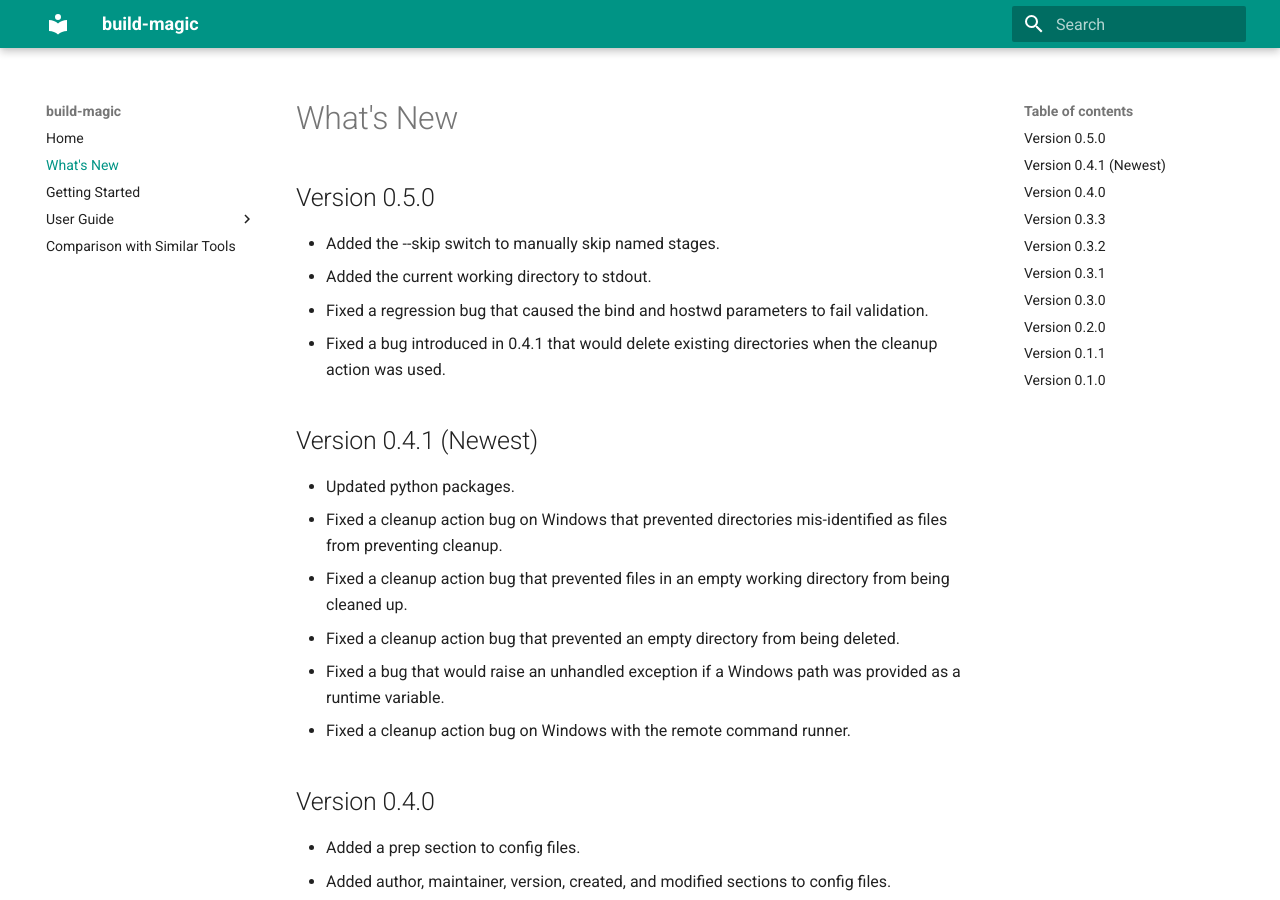
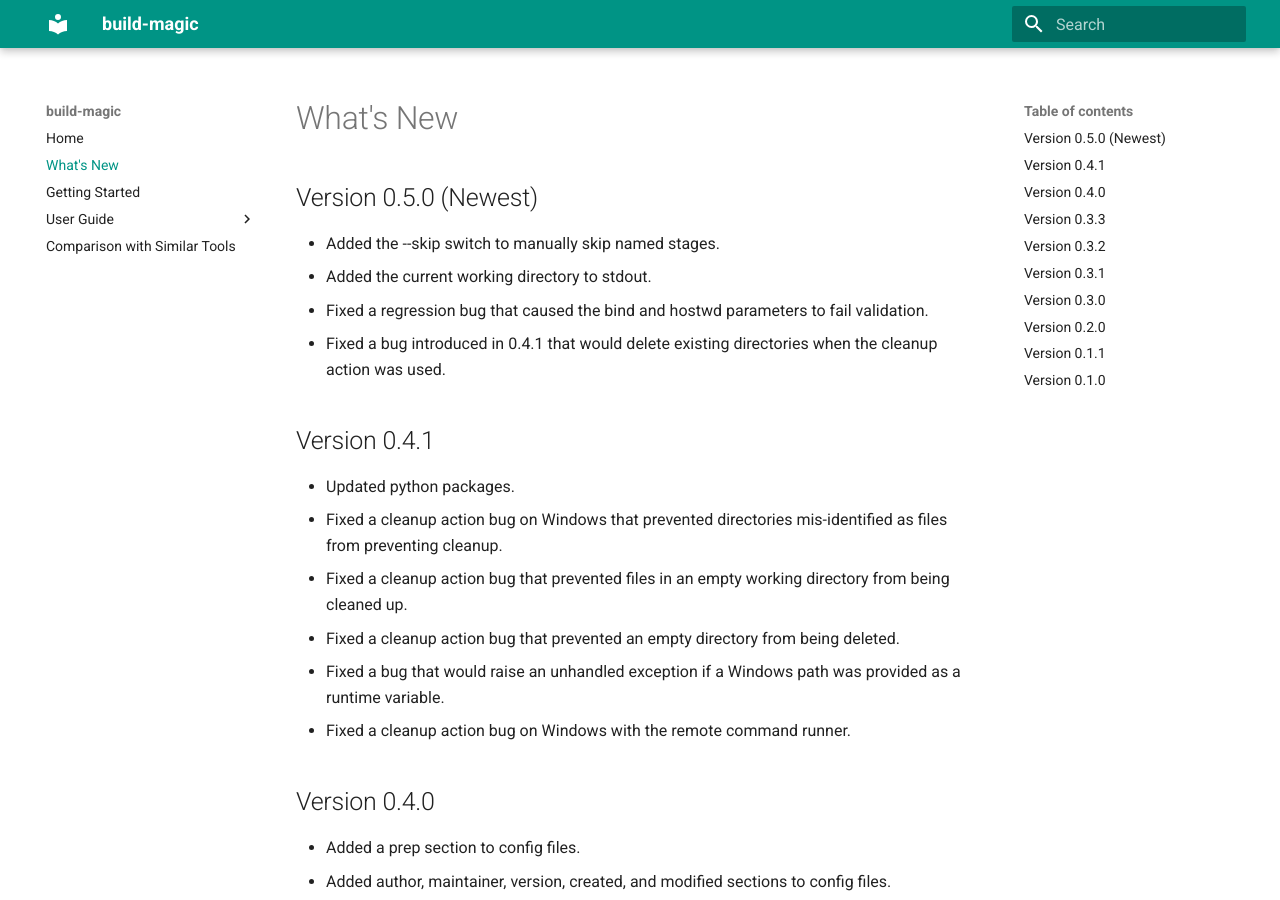
Before and after one commit to cmmorrow/build-magic, an MkDocs documentation site: the page built from docs/CHANGELOG.md, in a window 1280 px wide and 900 px high. Built offline with MkDocs 1.6.1 and Material for MkDocs 9.7.7, drawn with Linux system fonts in a browser that asks for light colours.

Commit message:
Bump to 0.5.0

```diff
--- a/build_magic/__init__.py
+++ b/build_magic/__init__.py
@@ -5,7 +5,7 @@
     * CommandRunner - An abstract class for defining methods for executing commands.
 """
 
-__version__ = '0.5.0rc0'
+__version__ = '0.5.0'
 
 __all__ = [
     'cli',
--- a/docs/CHANGELOG.md
+++ b/docs/CHANGELOG.md
@@ -1,13 +1,13 @@
 # What's New
 
-## Version 0.5.0
+## Version 0.5.0 (Newest)
 
 * Added the --skip switch to manually skip named stages.
 * Added the current working directory to stdout.
 * Fixed a regression bug that caused the bind and hostwd parameters to fail validation.
 * Fixed a bug introduced in 0.4.1 that would delete existing directories when the cleanup action was used.
 
-## Version 0.4.1 (Newest)
+## Version 0.4.1
 
 * Updated python packages.
 * Fixed a cleanup action bug on Windows that prevented directories mis-identified as files from preventing cleanup.
```
Also changed, not shown: 3 other files.
